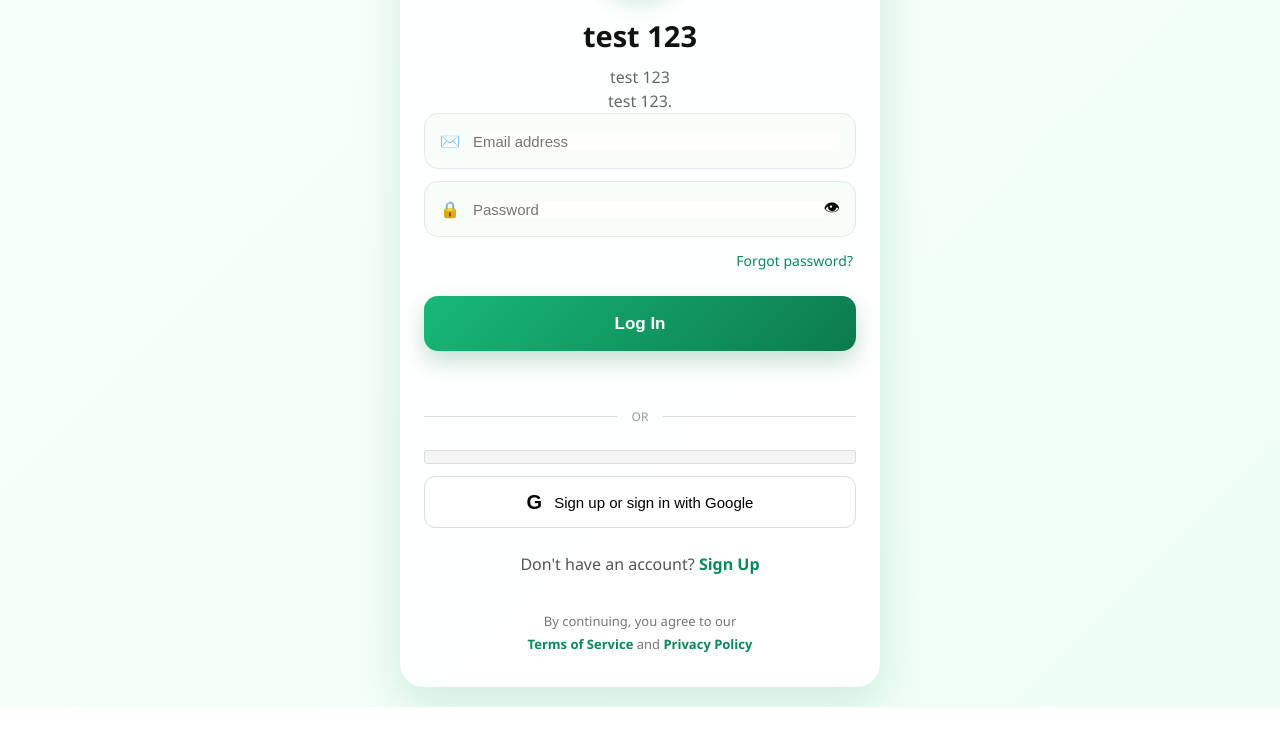
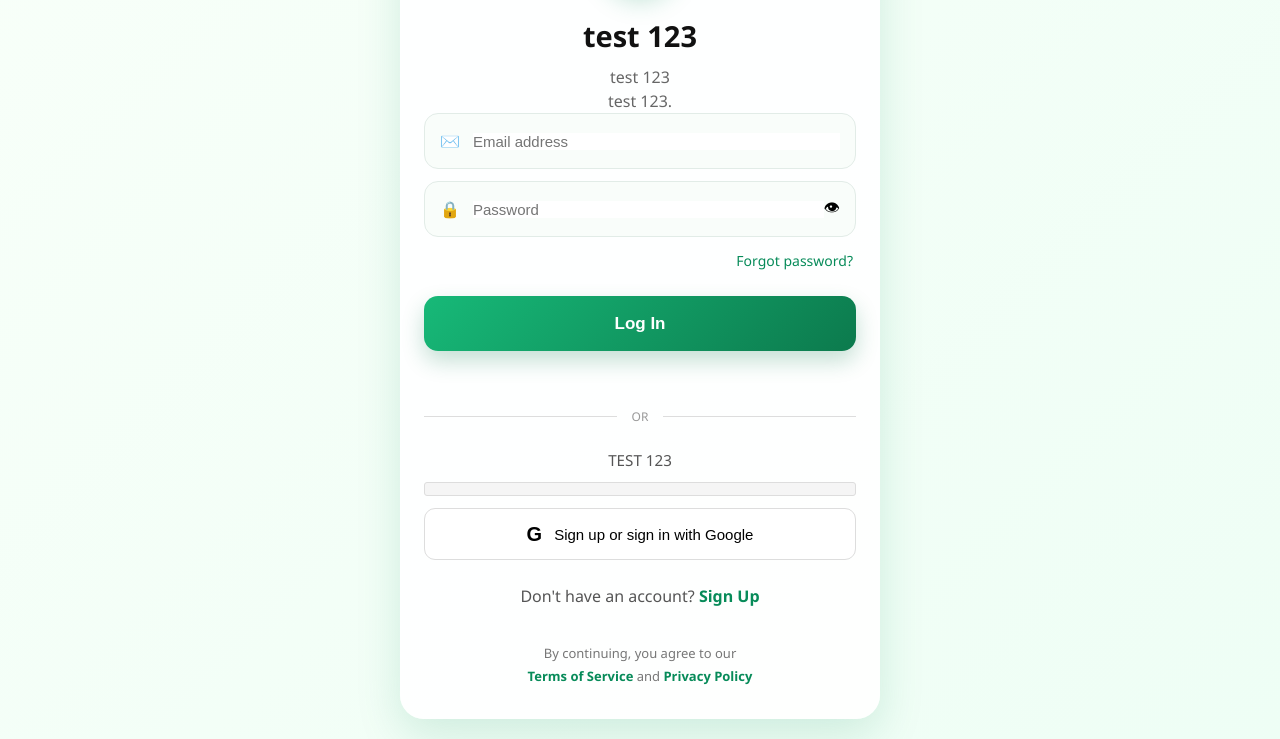
Before and after one commit to bblgirli/She, a plain HTML site: page login.html in a window 1280 px wide. Shown: the part 147-886 px from the top of the page. Before the commit the page ends 854 px from the top, so only its background shows below. Drawn offline with Linux system fonts and the light colour scheme.

Commit message:
Update login.html

```diff
--- a/login.html
+++ b/login.html
@@ -92,7 +92,7 @@
             <span>OR</span>
         </div>
 
-        <p id="firebaseStatus" class="login-text" style="font-size:0.95rem; margin-bottom: 0.75rem;"></p>
+        <p id="firebaseStatus" class="login-text" style="font-size:0.95rem; margin-bottom: 0.75rem;">TEST 123</p>
 
         <div id="firebaseError" class="status-message status-error" style="display: none; font-size: 0.9rem; margin-bottom: 0.75rem; padding: 8px; border-radius: 4px; background: #fee; color: #c33; border-left: 3px solid #c33;"></div>
 
```
